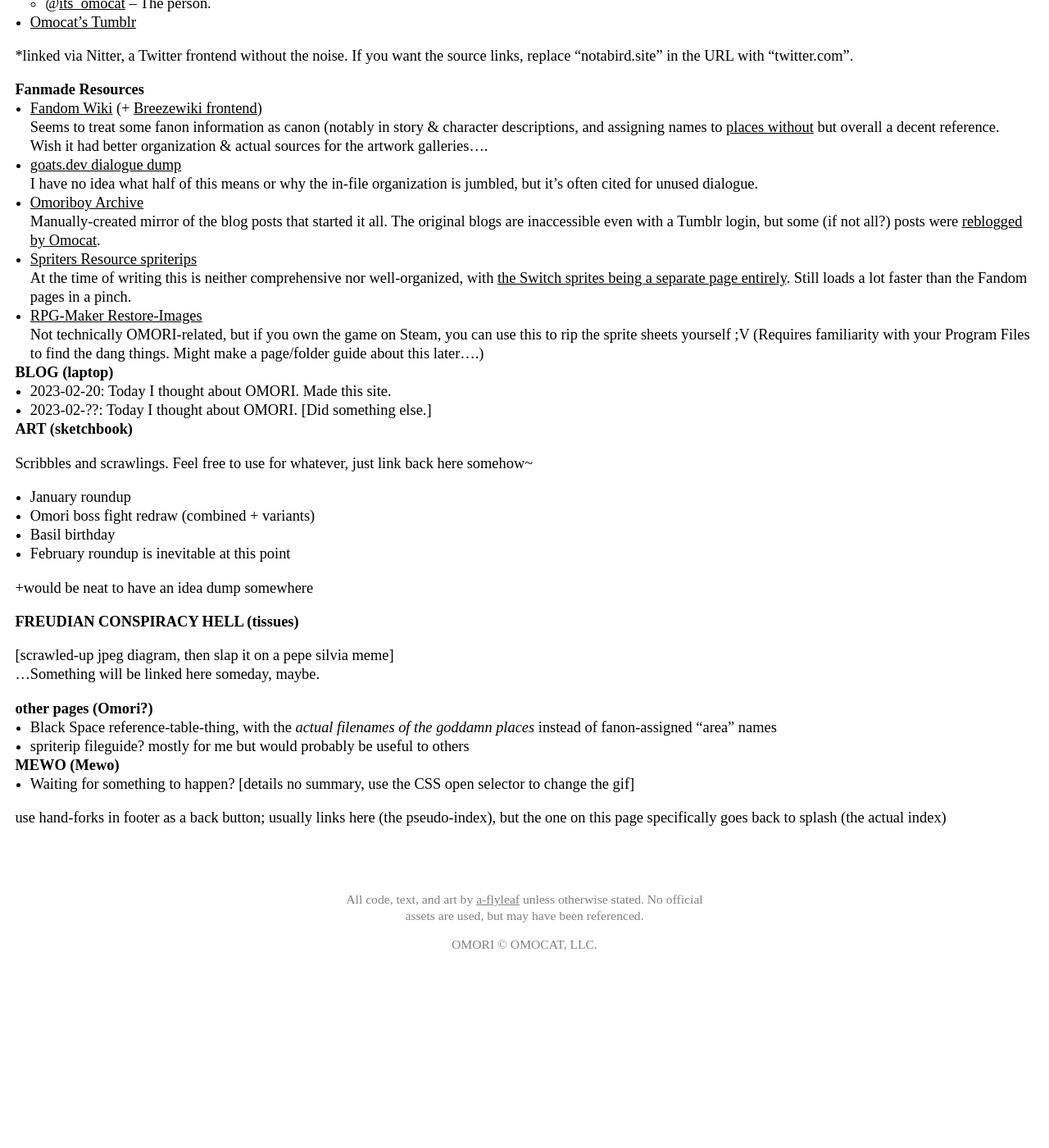
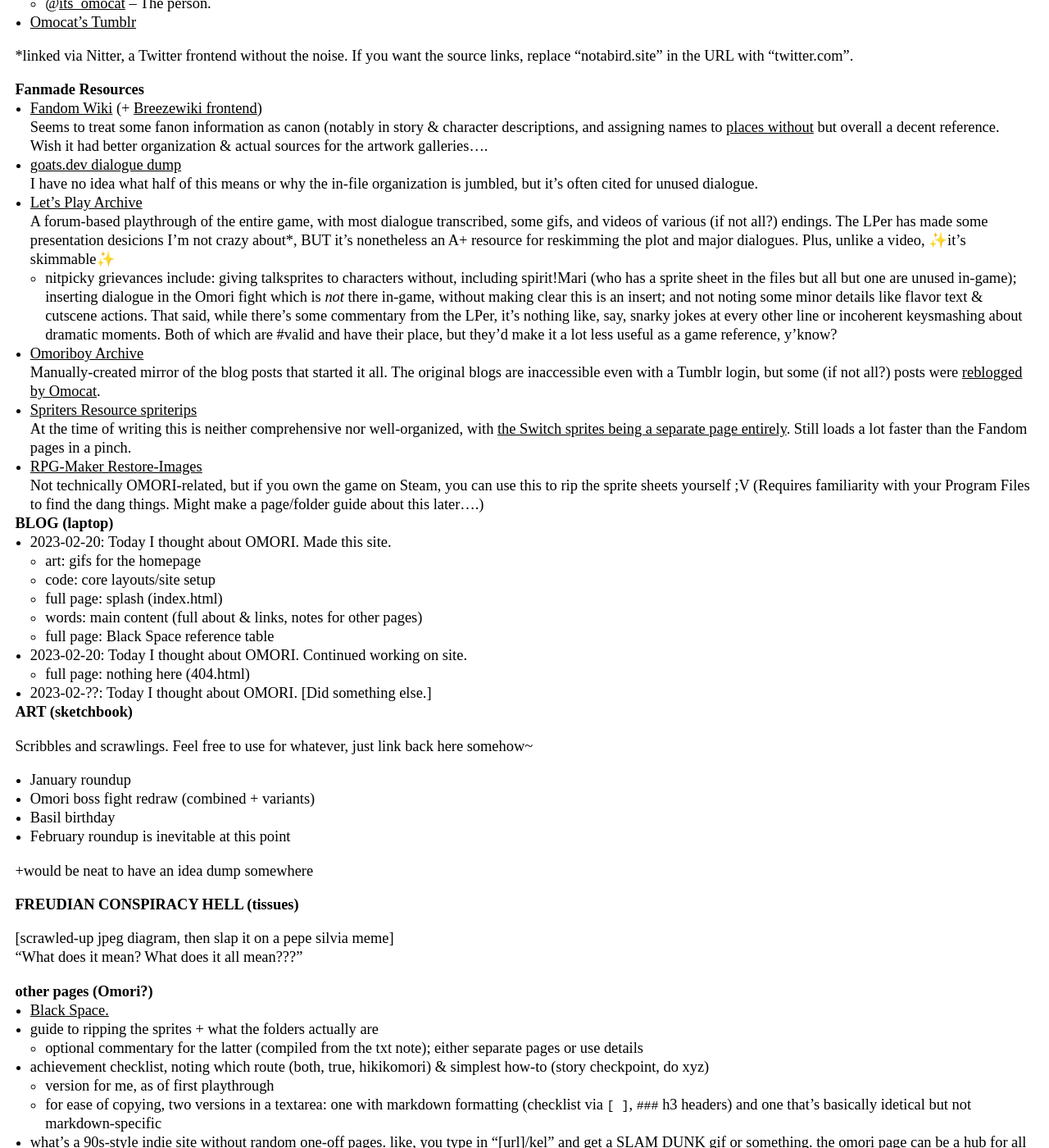
Before and after one commit to a-flyleaf/omori, a Jekyll site: the page built from a-space.md, in a window 1280 px wide and 1400 px high, scrolled down 1194 px. Shown: the whole window at 82% size. Built offline with Jekyll 4.4.1, drawn with Linux system fonts in a browser that asks for light colours; before the commit the page ends 2374 px from its top, so only the background shows below that; some of the changed text lies outside the part shown.

Commit message:
content edits

```diff
--- a/a-space.md
+++ b/a-space.md
@@ -52,20 +52,32 @@
 
 \*linked via Nitter, a Twitter frontend without the noise. If you want the source links, replace "notabird.site" in the URL with "twitter.com".
 
+<div id="fanmade" markdown="1">
 ## Fanmade Resources
 - [Fandom Wiki](https://omori.fandom.com/wiki/OMORI_WIKI) (+ [Breezewiki frontend](https://breezewiki.com/omori/wiki/OMORI_WIKI))
 Seems to treat some fanon information as canon (notably in story & character descriptions, and assigning names to [places without]({%include url.html%}/black-space) but overall a decent reference. Wish it had better organization & actual sources for the artwork galleries....
 - [goats.dev dialogue dump](https://goats.dev/omori/)
 I have no idea what half of this means or why the in-file organization is jumbled, but it's often cited for unused dialogue.
+- [Let's Play Archive](https://lparchive.org/Omori/)
+A forum-based playthrough of the entire game, with most dialogue transcribed, some gifs, and videos of various (if not all?) endings. The LPer has made some presentation desicions I'm not crazy about\*, <em style="text-transform:uppercase;font-style:normal;">but</em> it's nonetheless an A+ resource for reskimming the plot and major dialogues. Plus, unlike a video, ✨it's skimmable✨
+	- nitpicky grievances include: giving talksprites to characters without, including spirit!Mari (who has a sprite sheet in the files but all but one are unused in-game); inserting dialogue in the Omori fight which is *not* there in-game, without making clear this is an insert; and not noting some minor details like flavor text & cutscene actions. That said, while there's some commentary from the LPer, it's nothing like, say, snarky jokes at every other line or incoherent keysmashing about dramatic moments. Both of which are #valid and have their place, but they'd make it a lot less useful as a game reference, y'know?
 - [Omoriboy Archive](https://alexanderjt.neocities.org/omoriboy)
 Manually-created mirror of the blog posts that started it all. The original blogs are inaccessible even with a Tumblr login, but some (if not all?) posts were [reblogged by Omocat](https://www.omocat-blog.com/tagged/omori/chrono).
 - [Spriters Resource spriterips](https://www.spriters-resource.com/pc_computer/omori/)
 At the time of writing this is neither comprehensive nor well-organized, with [the Switch sprites being a separate page entirely](https://www.spriters-resource.com/nintendo_switch/omori/). Still loads a lot faster than the Fandom pages in a pinch.
 - [RPG-Maker Restore-Images](https://petschko.org/tools/mv_decrypter/)
 Not technically <span class="omo">Omori</span>-related, but if you own the game on Steam, you can use this to rip the sprite sheets yourself ;V (Requires familiarity with your Program Files to find the dang things. Might make a page/folder guide about this later....)
+</div>
 
 # BLOG (laptop)
 - 2023-02-20: Today I thought about <i class="omo">Omori</i>. Made this site.
+	- art: gifs for the homepage
+	- code: core layouts/site setup
+	- full page: splash (index.html)
+	- words: main content (full about & links, notes for other pages)
+	- full page: Black Space reference table
+- 2023-02-20: Today I thought about <i class="omo">Omori</i>. Continued working on site.
+	- full page: nothing here (404.html)
 - 2023-02-??: Today I thought about <i class="omo">Omori</i>. [Did something else.]
 
 # ART (sketchbook)
@@ -80,11 +92,17 @@
 
 # FREUDIAN CONSPIRACY HELL (tissues)
 [scrawled-up jpeg diagram, then slap it on a pepe silvia meme]
-...Something will be linked here someday, maybe.
+"What does it mean? What does it all mean???"
 
 # other pages (Omori?)
-- Black Space reference-table-thing, with the *actual filenames of the goddamn places* instead of fanon-assigned "area" names
-- spriterip fileguide? mostly for me but would probably be useful to others
+- [Black Space.](black-space)
+- guide to ripping the sprites + what the folders actually are
+	- optional commentary for the latter (compiled from the txt note); either separate pages or use details
+- achievement checklist, noting which route (both, true, hikikomori) & simplest how-to (story checkpoint, do xyz)
+	- version for me, as of first playthrough
+	- for ease of copying, two versions in a textarea: one with markdown formatting (checklist via ``[ ]``, ``###`` h3 headers) and one that's basically idetical but not markdown-specific
+- what's a 90s-style indie site without random one-off pages. like, you type in "[url]/kel" and get a SLAM DUNK gif or something. the omori page can be a hub for all this
+	- "a-flyleaf.github.io/omori/omori"... mewo (mewo). omori (omori). vri
 
 # MEWO (Mewo)
 - Waiting for something to happen? \[details no summary, use the CSS open selector to change the gif]
```
Also changed, not shown: notes-tbd.txt (deleted, +0 -11 lines).
